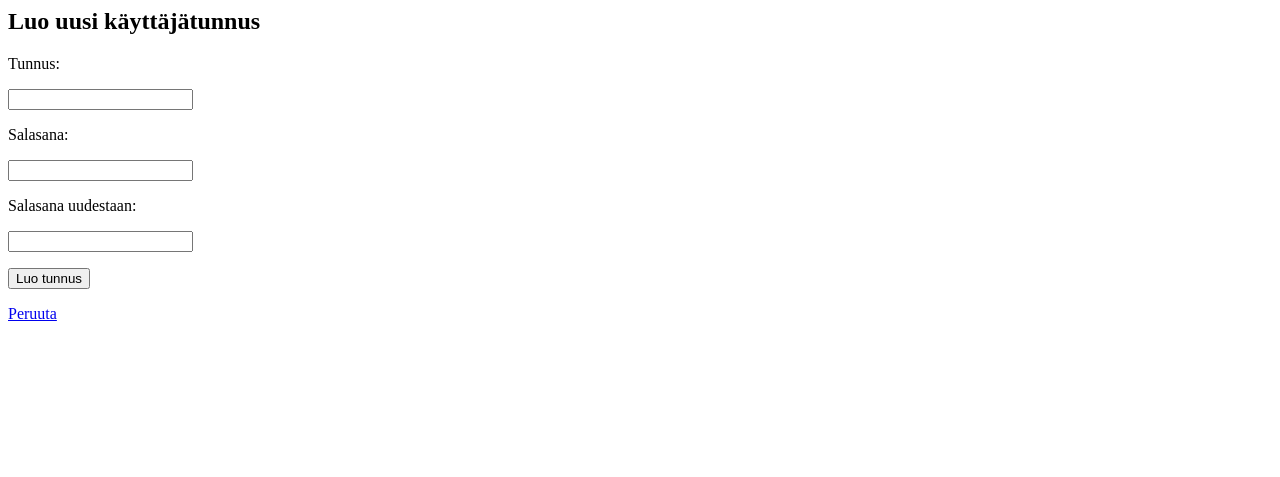
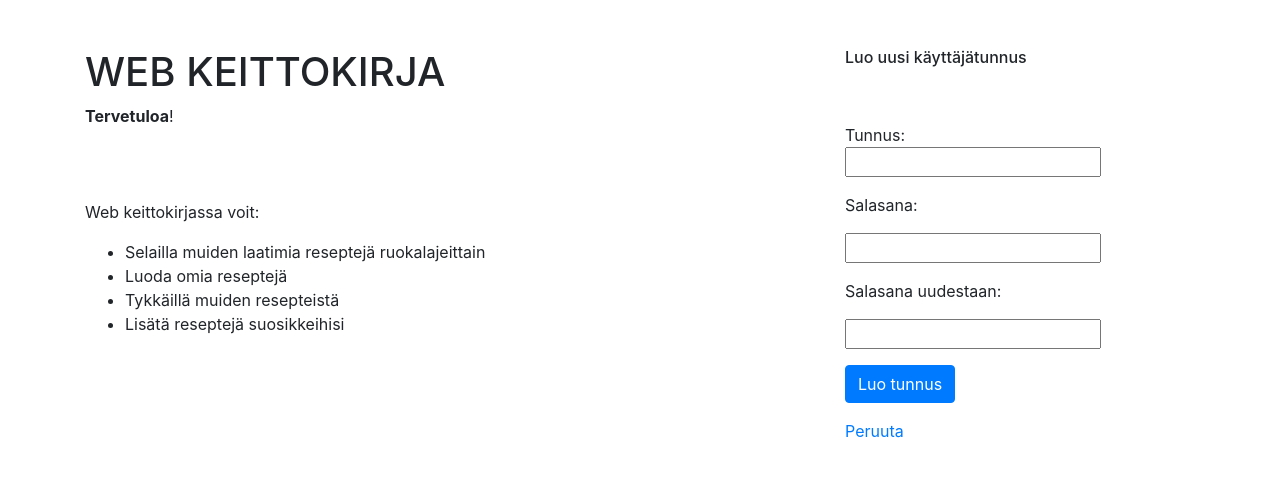
Before and after one commit to Mahlamaki/tsoha-keittokirja, a Flask app: page /register in a window 1280 px wide. Shown: the top 477 px of the page. Run offline with Flask 3, Linux system fonts and the light colour scheme; some libraries are stand-ins or nearby versions.

Commit message:
Updating layout: register.html

```diff
--- a/templates/register.html
+++ b/templates/register.html
@@ -1,5 +1,33 @@
-<h2>Luo uusi käyttäjätunnus</h2>
-
+<!DOCTYPE html>
+<meta name="viewport" content="width=device-width, initial-scale=1, shrink-to-fit=no">
+<link rel="stylesheet" href="https://stackpath.bootstrapcdn.com/bootstrap/4.5.0/css/bootstrap.min.css">
+<title>Etusivu</title>
+<div class="container">
+  <div class="row">
+    <div class="col-8">
+        <br>
+        <br>
+        <h1>WEB KEITTOKIRJA</h1>
+        <p>
+        <b>Tervetuloa</b>!
+        <br>
+        <br>
+        <br>
+        <br>
+          Web keittokirjassa voit:
+          <ul>
+           <li> Selailla muiden laatimia reseptejä ruokalajeittain
+           <li> Luoda omia reseptejä
+           <li> Tykkäillä muiden resepteistä
+           <li> Lisätä reseptejä suosikkeihisi
+         </ul>
+    </div>
+    <div class="col-4">
+      <br>
+      <br>
+      <h6>Luo uusi käyttäjätunnus</h6>
+      <br>
+      <br>
       <form action="/create_user" method="POST">
       Tunnus:
       <p>
@@ -13,9 +41,12 @@ Salasana uudestaan:
       <p>
       <input type="password" name="password2" minlength="1" maxlength="25">
       <p>
-<input type="submit" value="Luo tunnus">
+      <input class="btn btn-primary" type="submit" value="Luo tunnus">
       </form>
       <p>
       {{message}}
       <p>
       <a href="/">Peruuta</a>
+    </div>
+  </div>
+</div>
```
Lines whose indentation alone changed are shown as unchanged.
